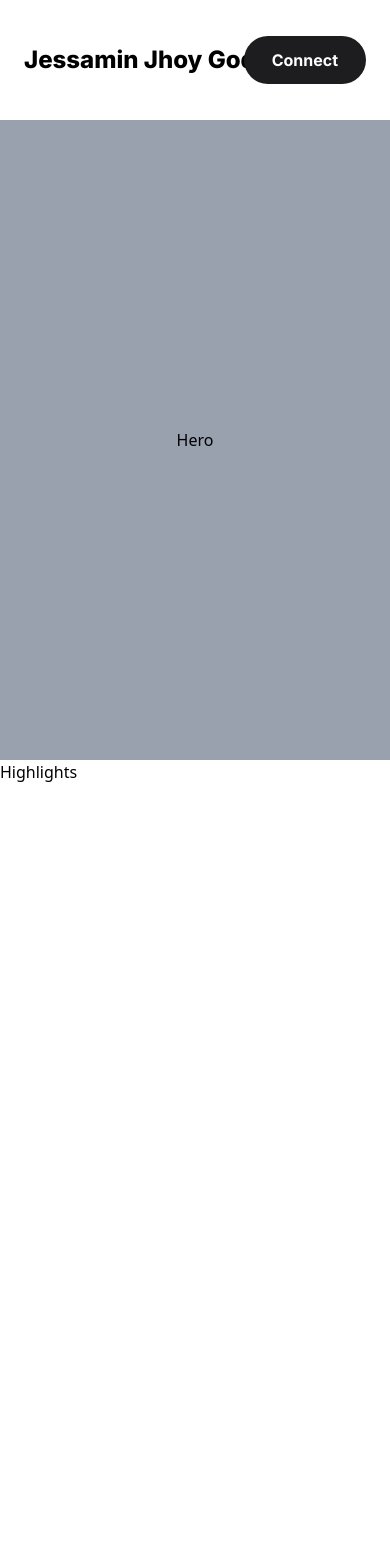
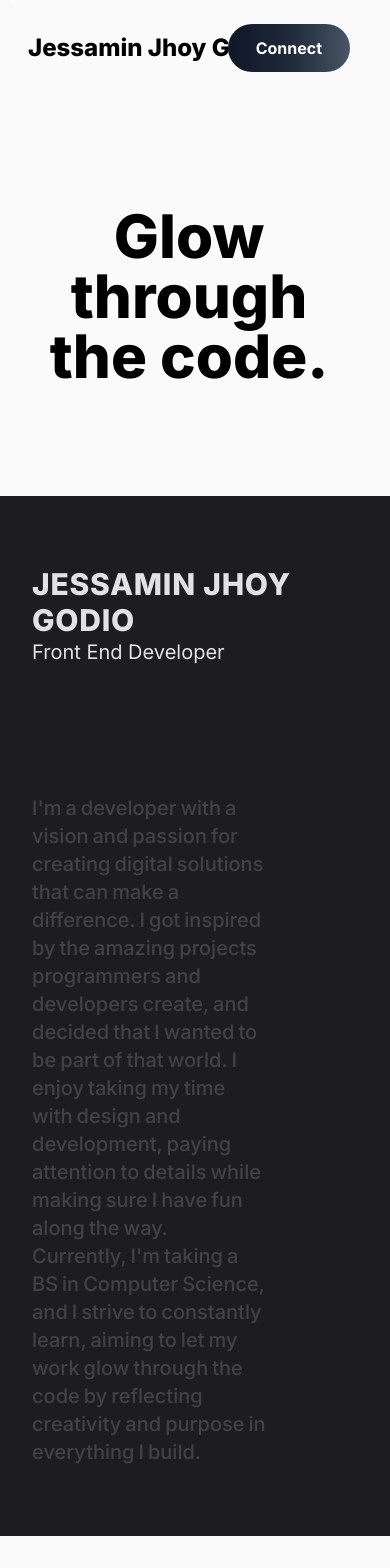
Before and after one commit to jessaming/jjg-portfolio, a React (Vite) app: page / in a window 390 px wide. Shown: the top 1568 px of the page. Before the commit the page ends 844 px from the top, so only its background shows below. Built offline with nearby package versions, Linux system fonts and the light colour scheme.

Commit message:
update hero and bio

```diff
--- a/package.json
+++ b/package.json
@@ -10,7 +10,9 @@
     "preview": "vite preview"
   },
   "dependencies": {
+    "@gsap/react": "^2.1.2",
     "@tailwindcss/vite": "^4.0.0",
+    "gsap": "^3.12.7",
     "react": "^18.3.1",
     "react-dom": "^18.3.1",
     "tailwindcss": "^4.0.0"
@@ -20,6 +22,7 @@
     "@types/react": "^18.3.18",
     "@types/react-dom": "^18.3.5",
     "@vitejs/plugin-react": "^4.3.4",
+    "daisyui": "^5.0.0-beta.2",
     "eslint": "^9.17.0",
     "eslint-plugin-react": "^7.37.2",
     "eslint-plugin-react-hooks": "^5.0.0",
--- a/src/App.css
+++ b/src/App.css
@@ -1,6 +1,7 @@
 @import "tailwindcss";
+@plugin "daisyui";
 
-#root {
+/* #root {
   max-width: 1280px;
   margin: 0 auto;
   padding: 2rem;
@@ -41,4 +42,4 @@
 
 .read-the-docs {
   color: #888;
-}
+} */
--- a/src/App.jsx
+++ b/src/App.jsx
@@ -2,11 +2,15 @@ import React from 'react';
 import Navbar from './components/Navbar';
 import Hero from './components/Hero';
 import Highlights from './components/Highlights';
+import Cursor  from '../src/components/Cursor'
+import Bio from '../src/components/Bio'
 
 const App = () => {
   return (
-    <main className='text-black'>
+    <main className='text-black lg:ml-0'>
       <Navbar />
+      <Cursor/>
+      <Bio />
       <Hero />
       <Highlights />
     </main>
--- /dev/null
+++ b/src/components/Bio.jsx
@@ -0,0 +1,74 @@
+import { useRef, useEffect } from 'react';
+import { ScrollTrigger } from 'gsap/ScrollTrigger';
+import gsap from 'gsap';
+import { phrase } from '../constants'
+
+
+export default function Bio() {
+  let refs = useRef([]);
+  const container = useRef(null);
+
+  useEffect(() => {
+    gsap.registerPlugin(ScrollTrigger);
+    gsap.to('#name', { opacity: 1, delay: 1.5, duration: 1.5 });
+    gsap.to('#title', { opacity: 1, delay: 1.8, duration: 1.5 });
+    gsap.to('#bio', { opacity: 1, delay: 2.2, duration: 1.5 });
+    createAnimation();
+  }, [])
+
+  const createAnimation = () => {
+    gsap.to(refs.current, {
+      scrollTrigger: {
+          trigger: container.current,
+          scrub: true,
+          start: `top`,
+          end: `+=${window.innerHeight / 1.5}`,
+      },
+      opacity: 1,
+      ease: "none",
+      stagger: 0.1
+  })
+}
+
+  const splitWords = (phrase) => {
+    let body = [];
+    phrase.split(" ").forEach((word, i) => {
+      const letters = splitLetters(word);
+      body.push(
+        <p key={word + "_" + i} className="text-xl md:text-2xl mr-1 font-bold inter-medium">
+          {letters}
+        </p>
+      );
+    });
+    return body;
+  };
+
+  const splitLetters = (word) => {
+    let letters = [];
+    word.split("").forEach((letter, i) => {
+      letters.push(
+        <span
+          key={letter + "_" + i}
+          ref={(el) => {
+            refs.current.push(el);
+          }}
+          className="opacity-20"
+        >
+          {letter}
+        </span>
+      );
+    });
+    return letters;
+  };
+
+  return (
+    <main
+      ref={container}
+      className="flex flex-col h-260 md:h-300 lg:h-300 items-start justify-center text-gray-300 bg-[#1d1d1f]"
+    >
+        <div id="name" className='text-3xl md:text-4xl lg:-mt-10 text-[#e2e2e5] ml-8 inter-extrabold tracking-wide opacity-0'>JESSAMIN JHOY GODIO</div>
+        <div  id="title" className='text-xl md:text-2xl text-[#e2e2e5] ml-8 inter-regular  opacity-0'>Front End Developer</div>
+      <div id='bio' className="flex flex-wrap mt-32 lg:mt-24 ml-8 mr-30 sm:mr-40 md:mr-34 lg:mr-56 xl:mr-72 opacity-0">{splitWords(phrase)}</div>
+    </main>
+  );
+}
--- /dev/null
+++ b/src/components/Cursor.jsx
@@ -0,0 +1,53 @@
+import React, { useEffect, useRef } from 'react';
+import { gsap } from 'gsap';
+
+const Cursor = () => {
+    const cursorRef = useRef(null);
+
+    useEffect(() => {
+        gsap.to('#quote', { opacity: 1, delay: 0.4, duration: 2 });
+
+
+        const handleMouseMove = (event) => {
+            const { clientX, clientY } = event;
+            const cursorWidth = cursorRef.current.offsetWidth;
+            const cursorHeight = cursorRef.current.offsetHeight;
+
+            gsap.to(cursorRef.current, {
+                x: clientX - cursorWidth / 2,
+                y: clientY - cursorHeight / 2,
+                duration: 0.8,
+                ease: "power4.out"
+            });
+        };
+
+        window.addEventListener("mousemove", handleMouseMove);
+
+        return () => {
+            window.removeEventListener("mousemove", handleMouseMove);
+        };
+    }, []);
+
+    return (
+        <>
+            <div
+            ref={cursorRef}
+            id="cursor"
+            className='fixed top-0 left-0 h-[20px] w-[20px] bg-white rounded-full z-10 pointer-events-none mix-blend-lighten'
+            style={{
+                background: 'linear-gradient(45deg, #1e90ff, #8a2be2, #ff69b4, #ff4500)',
+                filter: 'blur(0.8px)',
+            }}
+        />
+
+        <div className='w-full h-100 flex justify-center items-center'>
+            <h1 id='quote' onMouseEnter={()=>gsap.to("#cursor", {scale:8, duration:0.3})} onMouseLeave={()=>gsap.to("#cursor", {scale:1, duration:0.3})}
+            className='inter-extrabold text-6xl mx-7 max-sm:mr-10 text-center opacity-0'>Glow through the code.</h1>
+        </div>
+
+        </>
+
+    );
+};
+
+export default Cursor;
--- a/src/components/Hero.jsx
+++ b/src/components/Hero.jsx
@@ -1,8 +1,24 @@
-import React from 'react'
+
 
 const Hero = () => {
   return (
-    <div className='mt-4 h-160 p-3 bg-gray-400 text-center flex justify-center items-center'>Hero</div>
+    <div className='mt-4 h-160 p-3 text-center flex justify-center items-center'>
+<div className="card bg-base-100 w-96 shadow-xl">
+  <figure>
+    <img
+      src="https://img.daisyui.com/images/stock/photo-1606107557195-0e29a4b5b4aa.webp"
+      alt="Shoes" />
+  </figure>
+  <div className="card-body">
+    <h2 className="card-title">Shoes!</h2>
+    <p>If a dog chews shoes whose shoes does he choose?</p>
+    <div className="card-actions justify-end">
+      <button className="btn btn-primary">Buy Now</button>
+    </div>
+  </div>
+</div>
+
+    </div>
   )
 }
 
--- a/src/components/Navbar.jsx
+++ b/src/components/Navbar.jsx
@@ -4,7 +4,7 @@ import { navList } from '../constants'
 const Navbar = () => {
 
   return (
-    <header className='w-full py-6 sm:px-10 m-5 px-6 flex justify-between items-center'>
+    <header className='w-full py-2 sm:px-10 m-6 px-6 flex justify-between items-center'>
       <nav className='flex w-full screen-max-width items-center relative'>
         <p className='font-bold inter-extrabold text-2xl lg:text-3xl text-center max-sm:-ml-5 sm:-ml-5'>Jessamin Jhoy Godio</p>
 
@@ -16,7 +16,7 @@ const Navbar = () => {
           ))}
         </div>
         {/* change to animated button (when hovered) */}
-        <div className='bg-[#1d1d1f] rounded-3xl flex items-center max-sm:absolute max-sm:right-5 sm:absolute sm:right-5 px-4'>
+        <div className='bg-gradient-to-r from-gray-900 via-gray-800 to-gray-600 hover:bg-gradient-to-br focus:ring-4 focus:outline-none rounded-3xl flex items-center max-sm:absolute max-sm:right-10 sm:absolute sm:right-5 px-4'>
           <p className='inter-bold text-white text-center p-3 text-md' >
           Connect
         </p>
--- a/src/constants/index.js
+++ b/src/constants/index.js
@@ -1 +1,3 @@
 export const navList = ["Home", "Discover", "Skills", "Works"];
+
+export const phrase = "I'm a developer with a vision and passion for creating digital solutions that can make a difference. I got inspired by the amazing projects programmers and developers create, and decided that I wanted to be part of that world. I enjoy taking my time with design and development, paying attention to details while making sure I have fun along the way. Currently, I'm taking a BS in Computer Science, and I strive to constantly learn, aiming to let my work glow through the code by reflecting creativity and purpose in everything I build.";
--- a/src/index.css
+++ b/src/index.css
@@ -9,9 +9,10 @@
     width: 100dvw;
     overflow-x: hidden;
     height: 100%;
-    background: #fff;
+    background: #fafafa;
     border-color: #3b3b3b;
     user-select: none;
+    cursor: default;
   }
 
   canvas {
```
Also changed, not shown: 1 other file (tests, documents, lock files or other folders).
